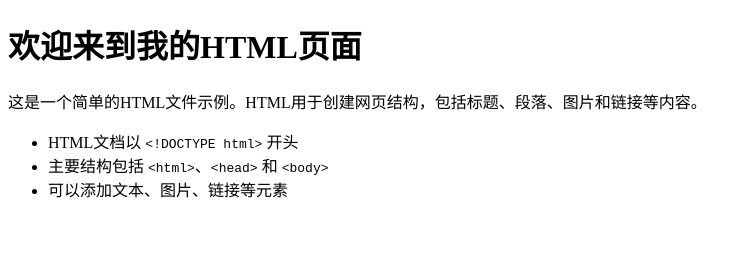
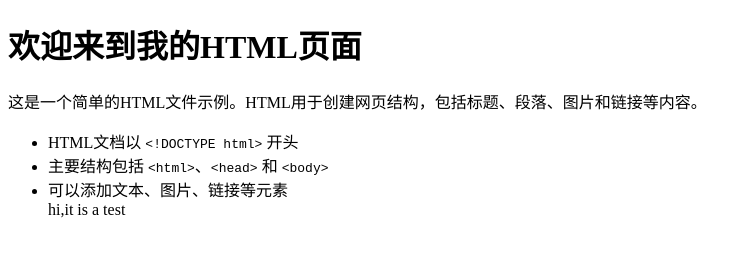
Before and after one commit to pyong-er/git-demo, a plain HTML site: page index.html in a window 1280 px wide. Shown: the whole page, without its empty margins (0-752 px from the left). Drawn offline with Linux system fonts and the light colour scheme.

Commit message:
test commit

```diff
--- a/index.html
+++ b/index.html
@@ -11,6 +11,7 @@
         <li>HTML文档以 <code>&lt;!DOCTYPE html&gt;</code> 开头</li>
         <li>主要结构包括 <code>&lt;html&gt;</code>、<code>&lt;head&gt;</code> 和 <code>&lt;body&gt;</code></li>
         <li>可以添加文本、图片、链接等元素</li>
+        hi,it is a test
     </ul>
 </body>
 </html>
```
